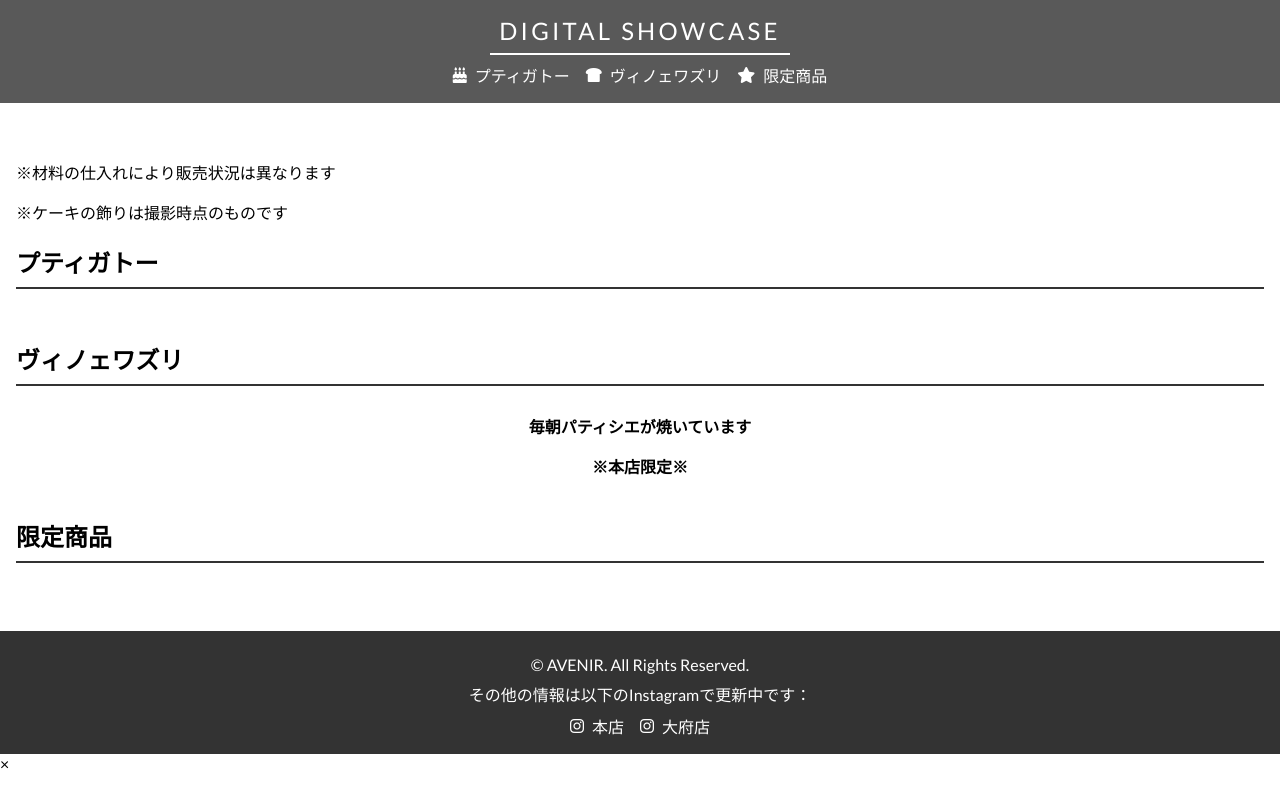
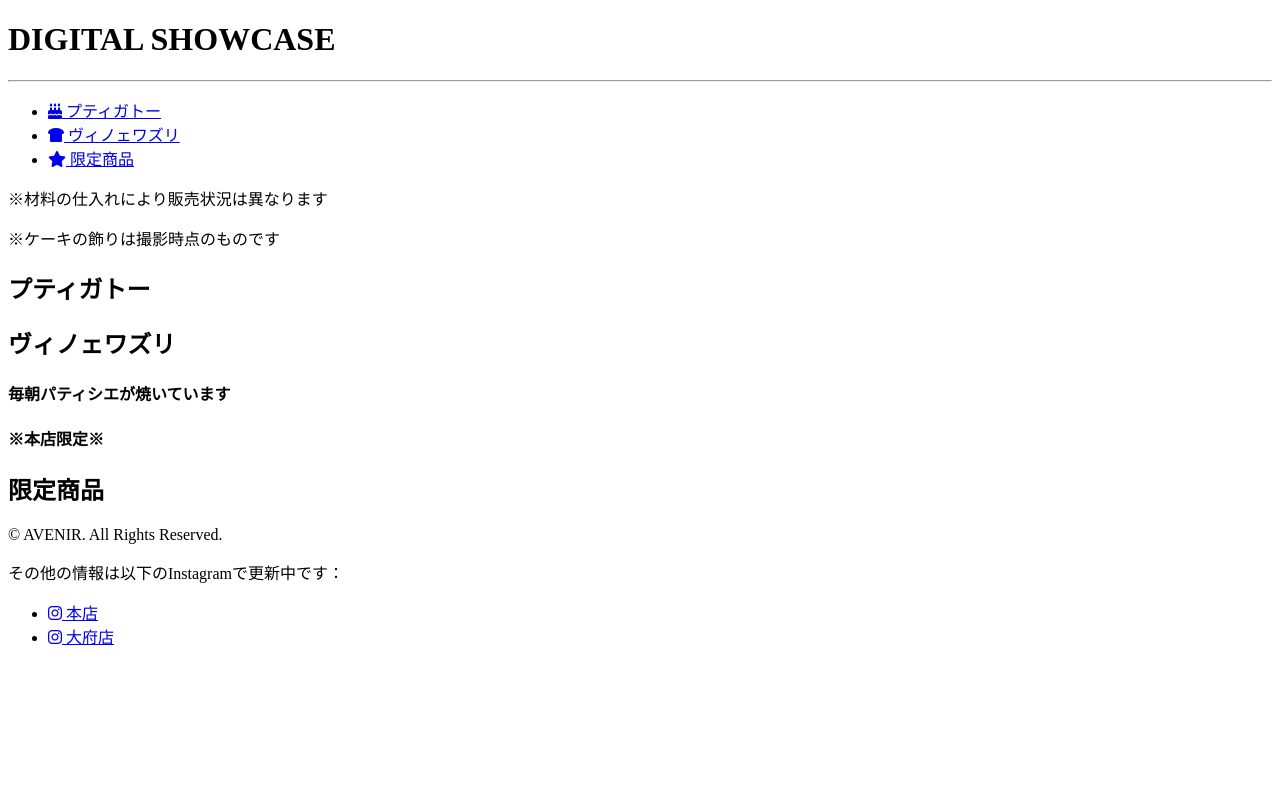
Before and after one commit to avenircakeshop/degitalshowcase, a plain HTML site: page index.html in a window 1280 px wide. Drawn offline with Linux system fonts and the light colour scheme.

Commit message:
Update styles.css

```diff
--- a/styles.css
+++ b/styles.css
@@ -1,192 +1,50 @@
-/* Ensure all p elements inside articles are not bold and have the same font size */
-article p {
-    font-weight: normal; /* or 400 */
-    font-size: 1rem; /* Set the desired font size */
+/* Modal styles */
+.modal {
+    display: none;
+    position: fixed;
+    z-index: 1000;
+    left: 0;
+    top: 0;
+    width: 100%;
+    height: 100%;
+    overflow: auto;
+    background-color: rgb(0, 0, 0);
+    background-color: rgba(0, 0, 0, 0.8);
 }
 
-/* Other existing CSS */
-body {
-    font-family: 'Lato', Arial, sans-serif;
-    margin: 0;
-    padding: 0;
+.modal-content {
+    background-color: #fefefe;
+    margin: 15% auto;
+    padding: 20px;
+    border: 1px solid #888;
+    width: 80%;
+    max-width: 600px;
 }
 
-header {
-    background-color: #595959;
-    color: rgb(255, 255, 255);
-    padding: 1rem;
-    position: fixed;
-    width: 100%;
-    top: 0;
-    left: 0;
-    z-index: 1000;
-    display: flex;
-    flex-direction: column;
-    align-items: center;
-    box-sizing: border-box; /* Add this line */
+.modal-header, .modal-body {
+    margin-bottom: 1rem;
 }
 
-header .title {
+.modal-header h3 {
     margin: 0;
-    font-size: 1.5rem;
-    text-align: center;
-    letter-spacing: 0.2rem;
-    font-weight: 400;
 }
 
-header p {
-    border: 0; /* Remove border from header paragraphs */
-    margin: 0.5rem 0; /* Add some margin for spacing */
-    font-size: 1rem; /* Set the desired font size */
+.modal-body img {
+    width: 100%;
+    height: auto;
 }
 
-header .title-underline {
-    width: 100%;
-    max-width: 300px;
-    height: 2px;
-    background-color: rgb(255, 255, 255);
-    border: none;
-    margin: 0.5rem 0;
+/* Close button */
+.close {
+    color: #aaa;
+    float: right;
+    font-size: 28px;
+    font-weight: bold;
 }
 
-nav {
-    width: 100%;
-    display: flex;
-    justify-content: center;
-    box-sizing: border-box; /* Add this line */
+.close:hover,
+.close:focus {
+    color: black;
+    text-decoration: none;
+    cursor: pointer;
 }
-
-nav ul {
-    list-style: none;
-    padding: 0;
-    display: flex;
-    gap: 1rem;
-    margin: 0; /* Add this line to remove default margin */
-    flex-wrap: wrap; /* Add this line to wrap items if they overflow */
-    justify-content: center; /* Add this line to center the items */
-}
-
-nav a {
-    color: rgb(255, 255, 255);
-    text-decoration: none;
-    display: flex;
-    align-items: center;
-}
-
-nav a i {
-    margin-right: 0.5rem;
-}
-
-main {
-    padding: 1rem;
-    padding-top: 6rem; /* Added padding to account for fixed header */
-}
-
-section {
-    margin-bottom: 2rem;
-}
-
-#section1 {
-    padding-top: 3rem; /* Added padding to ensure section1 does not overlap with the header */
-}
-
-.grid-container {
-    display: grid;
-    grid-template-columns: repeat(3, 1fr);
-    gap: 1rem;
-}
-
-h2 {
-    border-bottom: 2px solid #333333;
-    padding-bottom: 0.5rem;
-    font-size: 1.5rem; /* Set the desired font size */
-}
-
-h3 {
-    text-align: center;
-    font-size: 1.5rem;
-    margin-bottom: 0; /* Remove bottom margin from h3 */
-}
-
-h3 + * {
-    margin-top: 0; /* Remove top margin from the element immediately following h3 */
-}
-
-h4 {
-    text-align: center;
-    margin: 0; /* Remove top and bottom margin */
-    padding: 0.5rem 0; /* Add some padding for spacing */
-    font-size: 1rem; /* Set the desired font size */
-}
-
-article {
-    padding: 1rem;
-    margin-bottom: 0.2rem; /* Reduced margin bottom to half its size */
-}
-
-article img {
-    max-width: 100%;
-    height: auto;
-    display: block;
-    margin-bottom: 1rem; /* Add margin to separate image from text */
-}
-
-footer {
-    background-color: #333;
-    color: white;
-    text-align: center;
-    padding: 1rem;
-}
-
-footer a {
-    color: white;
-    text-decoration: underline;
-}
-
-footer ul {
-    list-style: none;
-    padding: 0;
-    margin: 0;
-    display: flex;
-    justify-content: center;
-    gap: 1rem;
-}
-
-footer ul li {
-    display: inline;
-}
-
-footer ul a {
-    color: white;
-    text-decoration: none;
-    display: flex;
-    align-items: center;
-}
-
-footer ul a i {
-    margin-right: 0.5rem;
-}
-
-footer p {
-    margin: 0.5rem 0;
-    font-size: 1rem; /* Set the desired font size */
-}
-
-/* Media query for mobile devices */
-@media (max-width: 768px) {
-    .grid-container {
-        grid-template-columns: 1fr; /* Stack articles vertically on mobile devices */
-    }
-
-    article {
-        margin-bottom: 0.5rem; /* Reduce margin between articles */
-    }
-
-    header .title {
-        font-size: 1.2rem; /* Adjust font size for smaller screens */
-    }
-
-    header .title-underline {
-        max-width: 200px; /* Adjust underline width for smaller screens */
-    }
-}
```
